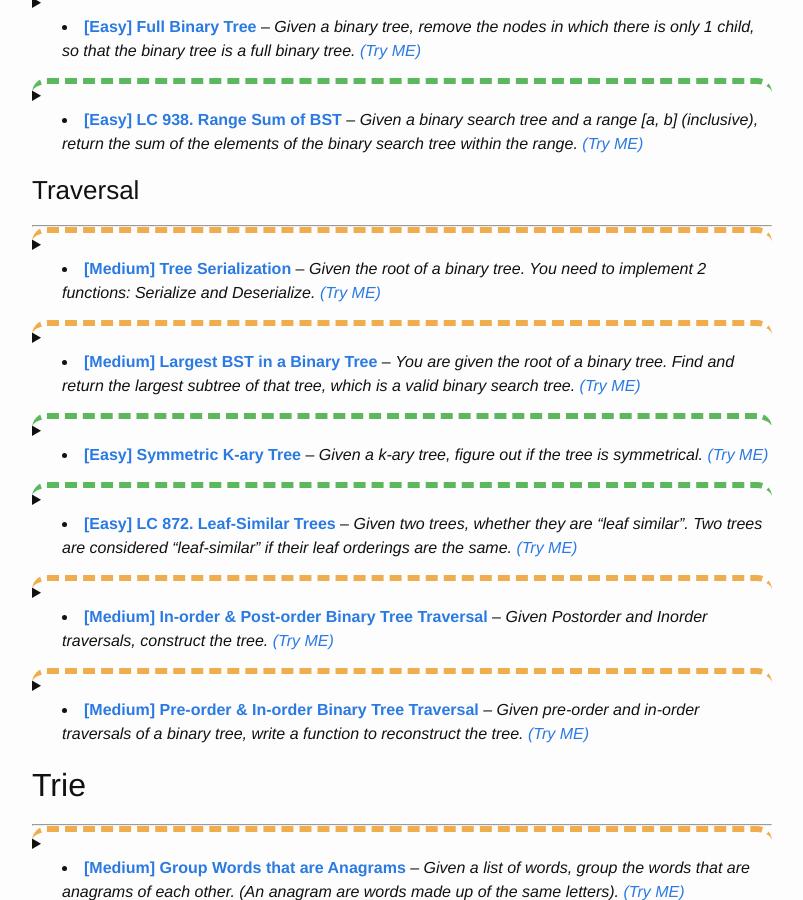
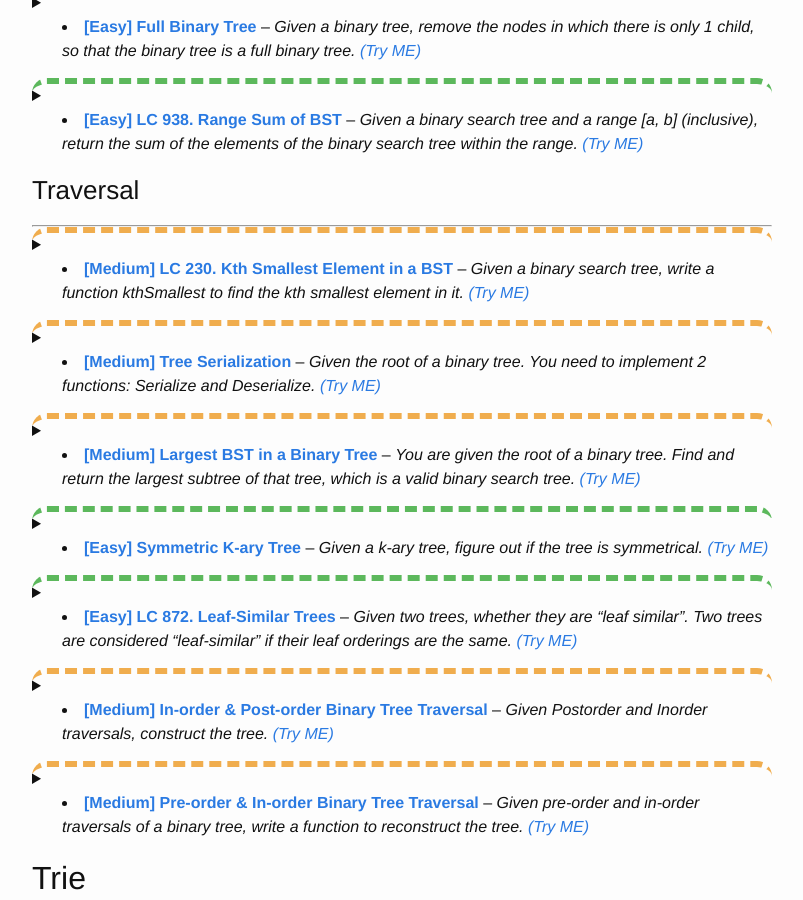
Before and after one commit to trsong/trsong.github.io, a Jekyll site: the page built from _posts/2019-04-01-DailyQuestionsByCategory.md, in a window 1280 px wide and 900 px high, scrolled down 6288 px. Shown: the whole window, without its empty margins (238-1041 px from the left). Built offline with Jekyll 4.4.1, drawn with Linux system fonts in a browser that asks for light colours.

Commit message:
Add previous question to category

````diff
--- a/_posts/2019-04-01-DailyQuestionsByCategory.md
+++ b/_posts/2019-04-01-DailyQuestionsByCategory.md
@@ -1014,6 +1014,49 @@ return 23 (5 + 4 + 6 + 8).
 
 ### Traversal
 ---
+
+
+<details>
+<summary class="lc_m">
+
+- [**\[Medium\] LC 230. Kth Smallest Element in a BST**](https://trsong.github.io/python/java/2020/08/02/DailyQuestionsAug/#sep-1-2020-lc-230-medium-kth-smallest-element-in-a-bst) -- *Given a binary search tree, write a function kthSmallest to find the kth smallest element in it.* [*\(Try ME\)*](https://repl.it/@trsong/Find-Kth-Smallest-Element-in-a-BST-1)
+
+</summary>
+<div>
+
+**Question:** Given a binary search tree, write a function kthSmallest to find the kth smallest element in it.
+
+**Example 1:**
+
+```py
+Input:
+   3
+  / \
+ 1   4
+  \
+   2
+
+k = 1
+Output: 1
+```
+
+**Example 2:**
+```py
+Input:
+       5
+      / \
+     3   6
+    / \
+   2   4
+  /
+ 1
+
+k = 3
+Output: 3
+```
+
+</div>
+</details>
 
 
 <details>
````
